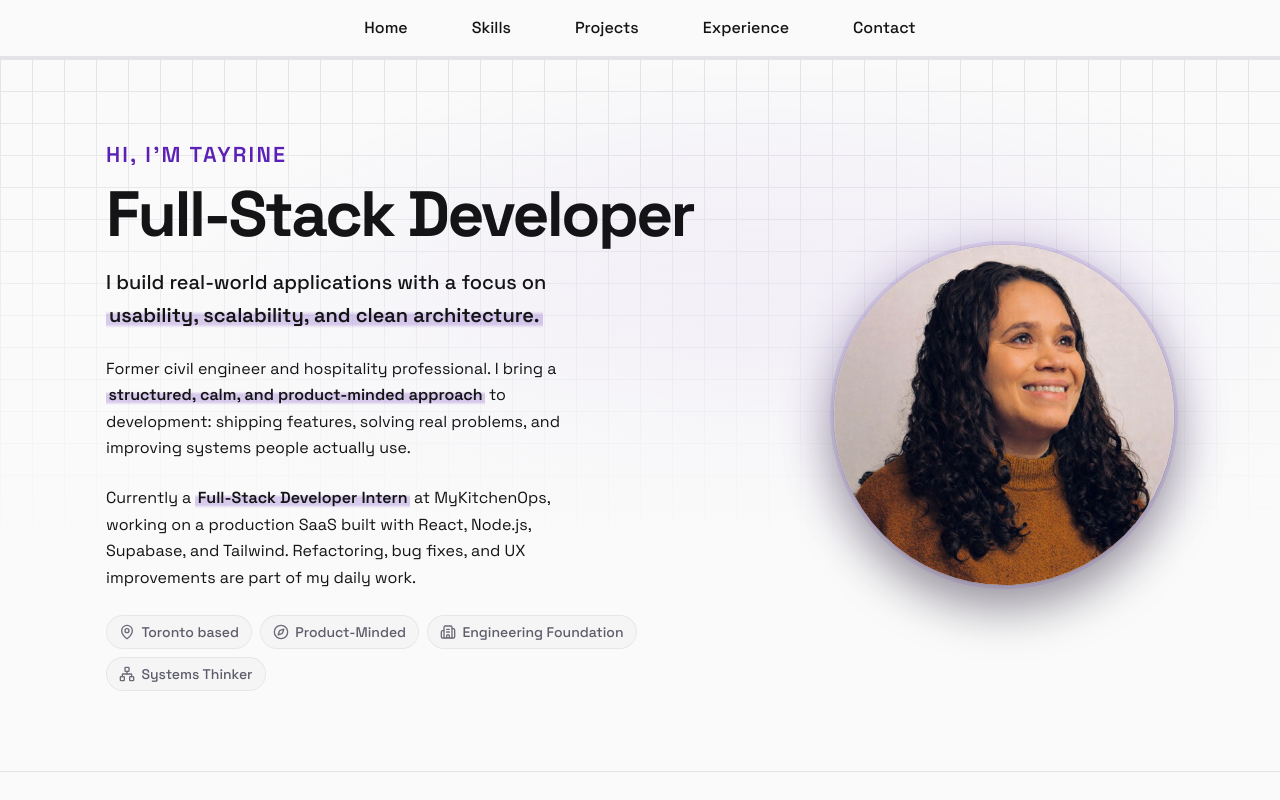
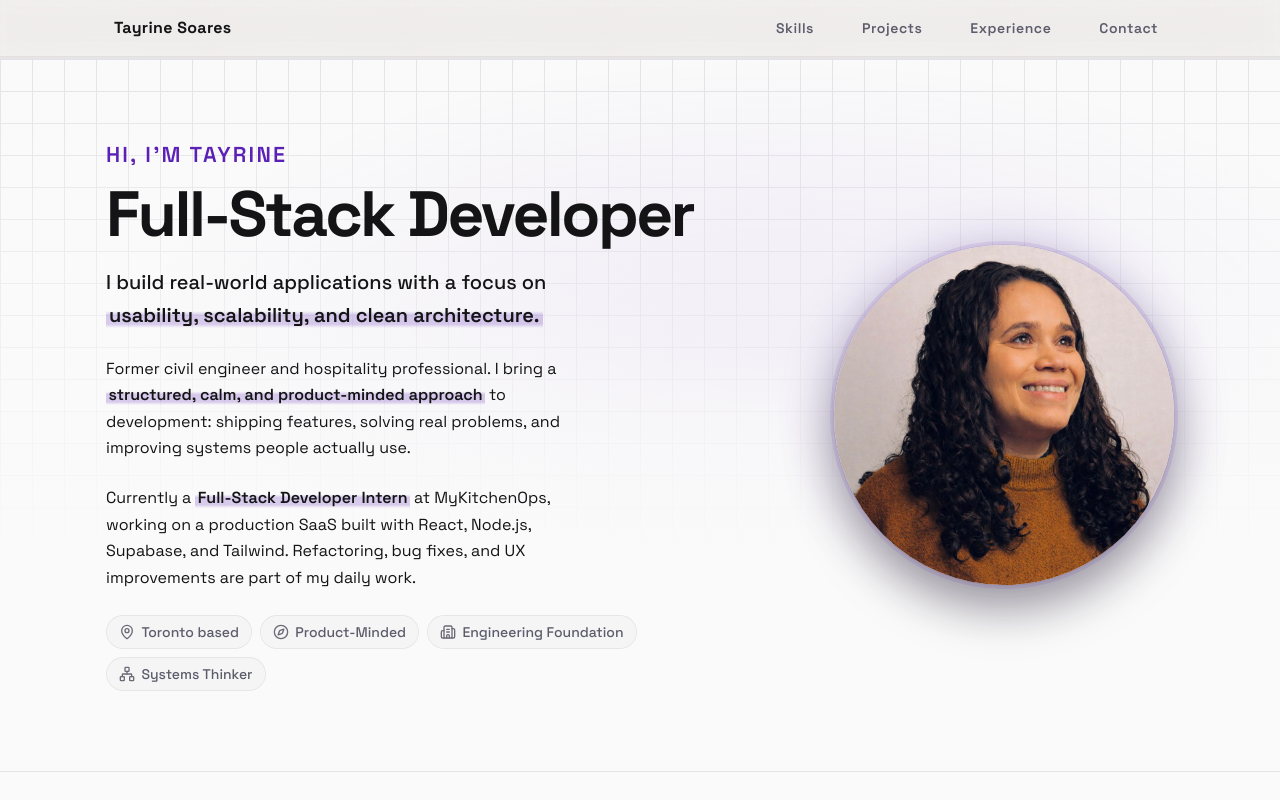
Before and after one commit to TayrineSoares/tayrine-portfolio, a React (Vite) app: page / in a window 1280 px wide. Shown: the top 800 px of the page. Built offline with nearby package versions, Linux system fonts and the light colour scheme.

Commit message:
update navbar

```diff
--- a/src/components/Header.jsx
+++ b/src/components/Header.jsx
@@ -32,13 +32,15 @@ const Header = () => {
   return (
     <header>
       <div className="container header-container">
+        <a href="#hero" className="header-name" onClick={closeMenu}>
+          Tayrine Soares
+        </a>
 
-        {/* Mobile togglebutton */}
+        <div className="header-right">
           <button
             ref={buttonRef}
             className={`menu-toggle ${open ? 'open' : ''}`}
-
-          aria-label='Toggle navigation'
+            aria-label="Toggle navigation"
             aria-expanded={open}
             aria-controls="site-nav"
             onClick={toggle}
@@ -46,28 +48,22 @@ const Header = () => {
             <span className="bar"></span>
             <span className="bar"></span>
             <span className="bar"></span>
-
           </button>
 
-        {/* Navigation */}
           <nav>
             <ul
               ref={menuRef}
               id="site-nav"
               className={`nav-list ${open ? 'nav-open' : ''}`}
             >
-            <li><a href="#hero" onClick={closeMenu}>Home</a></li>
               <li><a href="#skills" onClick={closeMenu}>Skills</a></li>
               <li><a href="#projects" onClick={closeMenu}>Projects</a></li>
               <li><a href="#experience" onClick={closeMenu}>Experience</a></li>
-            {/* <li><a href="#about" onClick={closeMenu}>About</a></li> */}
               <li><a href="#contact" onClick={closeMenu}>Contact</a></li>
             </ul>
           </nav>
-
-
         </div>
-
+      </div>
     </header>
   );
 };
--- a/src/styles/Header.css
+++ b/src/styles/Header.css
@@ -2,11 +2,38 @@
    Header Container
 =========================== */
 .header-container {
-  position: relative; /* For absolute-positioned nav */
+  position: relative;
   display: flex;
   align-items: center;
-  justify-content: space-around;
-  padding: 1rem;
+  justify-content: space-between;
+  max-width: var(--content-max-width);
+  margin: 0 auto;
+  padding: var(--space-4) var(--space-6);
+}
+
+.header-name {
+  font-size: var(--text-base);
+  font-weight: 700;
+  letter-spacing: 0.02em;
+  color: var(--fg);
+  text-decoration: none;
+  transition: color var(--transition);
+}
+
+.header-name:hover {
+  color: var(--accent);
+}
+
+.header-name:focus-visible {
+  outline: 2px solid var(--accent);
+  outline-offset: 2px;
+  border-radius: 4px;
+}
+
+.header-right {
+  display: flex;
+  align-items: center;
+  gap: var(--space-4);
 }
 
 /* ===========================
@@ -15,14 +42,20 @@
 .nav-list {
   list-style: none;
   display: flex;
-  gap: 4rem;
+  gap: var(--space-8);
+  margin: 0;
+  padding: 0;
 }
 
 .nav-list a {
-  font-weight: 500;
-  color: var(--fg);
+  font-size: var(--text-sm);
+  font-weight: 600;
+  letter-spacing: 0.04em;
+  color: var(--muted);
   text-decoration: none;
   transition: color var(--transition);
+  padding: 0.35rem 0.5rem;
+  border-radius: 6px;
 }
 
 .nav-list a:hover {
@@ -32,26 +65,25 @@
 .nav-list a:focus-visible {
   outline: 2px solid var(--accent);
   outline-offset: 2px;
-  border-radius: 4px;
+  border-radius: 6px;
 }
 
 /* ===========================
    Mobile Toggle Button
 =========================== */
 .menu-toggle {
-  display: none; /* hidden on desktop */
-  background: var(--bg);
-  border: 1px solid var(--line);
+  display: none;
+  background: var(--glass-bg);
+  border: 1px solid var(--glass-border);
   padding: 0.5rem;
   border-radius: 8px;
   cursor: pointer;
-  box-shadow: 0 2px 6px rgba(0,0,0,.06);
-  transition: box-shadow var(--transition), transform var(--transition),
-    background var(--transition), border-color var(--transition);
+  transition: border-color var(--transition), background var(--transition), transform var(--transition);
 }
 
 .menu-toggle:hover {
-  box-shadow: 0 4px 12px rgba(0,0,0,.10);
+  border-color: var(--accent);
+  background: var(--accent-subtle);
 }
 
 .menu-toggle:active {
@@ -60,7 +92,7 @@
 
 .menu-toggle .bar {
   display: block;
-  width: 24px;
+  width: 22px;
   height: 2px;
   background: var(--fg);
   margin: 4px 0;
@@ -72,12 +104,10 @@
   background: var(--accent);
 }
 
-/* Focus ring (accessible) */
 .menu-toggle:focus-visible {
   outline: 2px solid transparent;
-  box-shadow:
-    0 0 0 3px color-mix(in srgb, var(--accent) 35%, transparent),
-    0 2px 6px rgba(0,0,0,.08);
+  box-shadow: 0 0 0 2px var(--accent);
+  outline-offset: 2px;
   border-color: var(--accent);
 }
 
@@ -85,34 +115,36 @@
    Mobile Navigation Styles
 =========================== */
 @media (max-width: 768px) {
+  .header-container {
+    padding: var(--space-4);
+  }
+
   .menu-toggle {
     display: flex;
     flex-direction: column;
     align-items: center;
     justify-content: center;
-    margin-left: auto;
   }
 
   .nav-list {
     position: absolute;
-    right: 1rem;
-    top: calc(100% + 8px);
-    background-color: var(--bg);
-    padding: 0.75rem 1rem;
+    right: var(--space-4);
+    top: calc(100% + var(--space-2));
+    background: var(--bg);
+    border: 1px solid var(--line);
+    padding: var(--space-2);
     display: flex;
     flex-direction: column;
-    align-items: flex-end;
-    gap: 0.75rem;
-    min-width: 150px;
+    align-items: stretch;
+    gap: 2px;
+    min-width: 160px;
     z-index: 20;
-
-    border: 1px solid var(--line);
     border-radius: 12px;
-    box-shadow: 0 4px 12px rgba(0, 0, 0, 0.15);
+    box-shadow: var(--shadow-lg);
 
     pointer-events: none;
     opacity: 0;
-    transform: translateY(-6px);
+    transform: translateY(-8px);
     transition: opacity var(--transition), transform var(--transition);
   }
 
@@ -124,29 +156,19 @@
 
   .nav-list a {
     display: block;
-    padding: 0.5rem 0.6rem;
+    padding: var(--space-2) var(--space-4);
     border-radius: 8px;
+    font-size: var(--text-sm);
     font-weight: 600;
+    letter-spacing: 0.04em;
     color: var(--fg);
     text-decoration: none;
-    text-align: right;
+    text-align: left;
     transition: background var(--transition), color var(--transition);
   }
-}
 
-/* ===========================
-   Dark Mode Tweaks
-=========================== */
-@media (prefers-color-scheme: dark) {
-  .menu-toggle {
-    box-shadow:
-      0 0 0 1px rgba(255,255,255,.06),
-      0 8px 20px rgba(0,0,0,.55);
-  }
-
-  .nav-list {
-    box-shadow:
-      0 0 0 1px rgba(255,255,255,.04),
-      0 14px 32px rgba(0,0,0,.6);
+  .nav-list a:hover {
+    background: var(--accent-subtle);
+    color: var(--accent);
   }
 }
--- a/src/styles/global.css
+++ b/src/styles/global.css
@@ -174,8 +174,10 @@ section {
    HEADER & FOOTER
 ================================ */
 header {
-  background-color: var(--bg);
-  border-bottom: 1px solid var(--line);
+  background: var(--glass-bg);
+  backdrop-filter: blur(12px);
+  -webkit-backdrop-filter: blur(12px);
+  border-bottom: 1px solid var(--glass-border);
   position: sticky;
   top: 0;
   z-index: 50;
```
Lines whose indentation alone changed are shown as unchanged.
